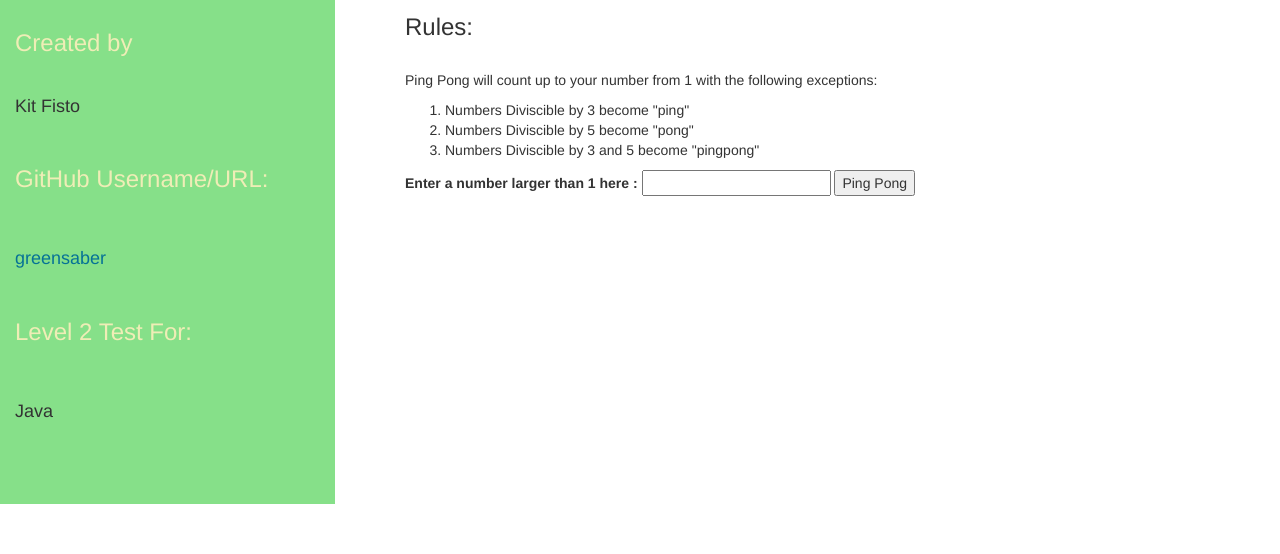
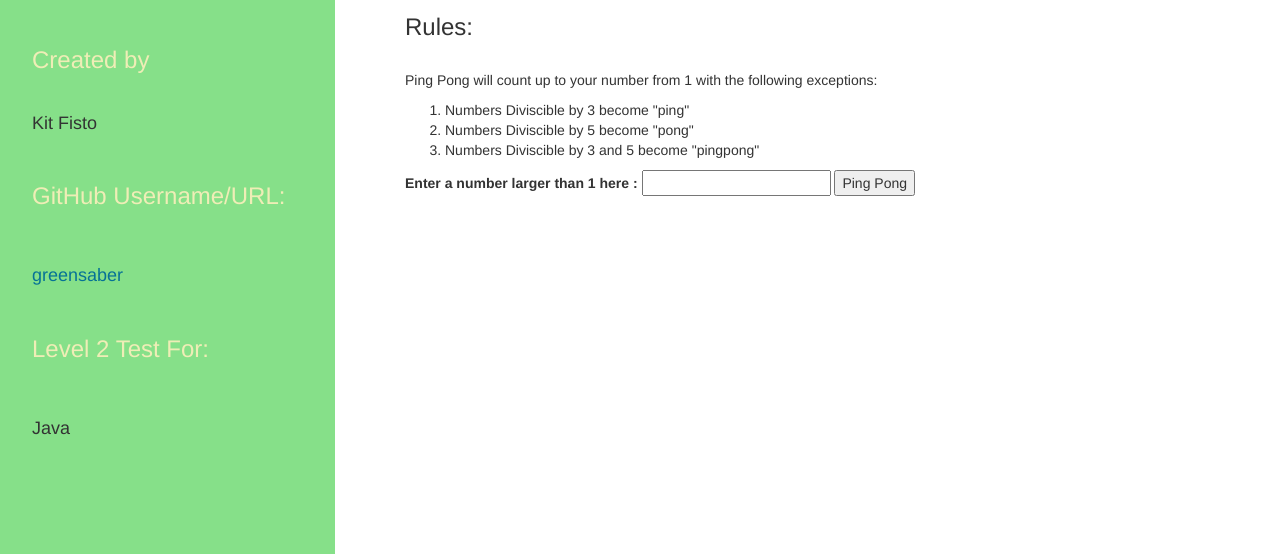
Before and after one commit to Vinge1718/IP3, a plain HTML site: page index.html in a window 1280 px wide. Shown: the part 346-900 px from the top of the page. Before the commit the page ends 850 px from the top, so only its background shows below. Drawn offline with Linux system fonts and the light colour scheme.

Commit message:
style the about section to connect to the header

```diff
--- a/CSS/styling.css
+++ b/CSS/styling.css
@@ -15,9 +15,9 @@
 }
 #aboutpingpong{
   width: 350px;
-  height: 600px;
+  height: 650px;
   background-color: #86e089;
-  padding: 30px;
+  padding: 47px;
 }
 .aboutcream{
   color: #efedb6;
```
